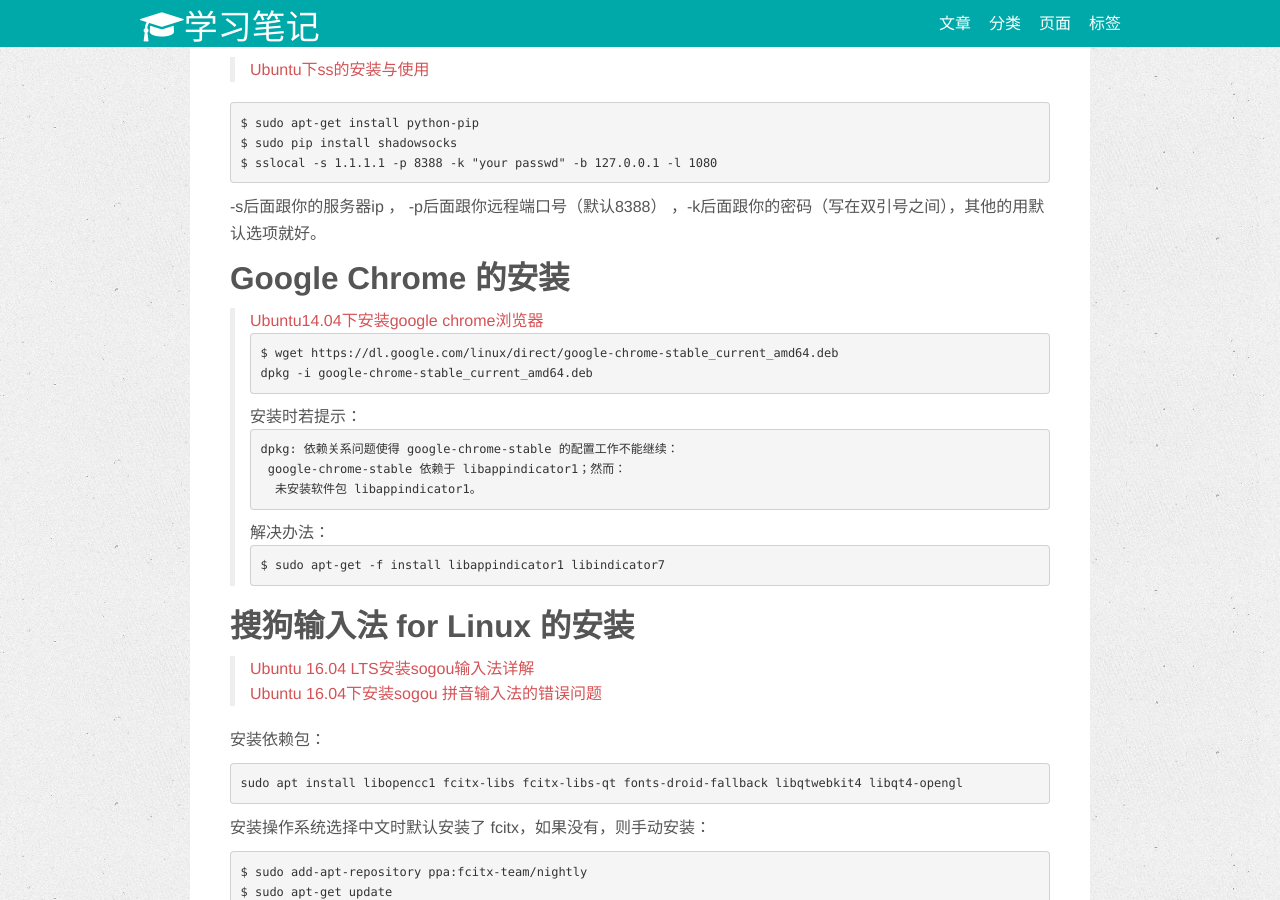
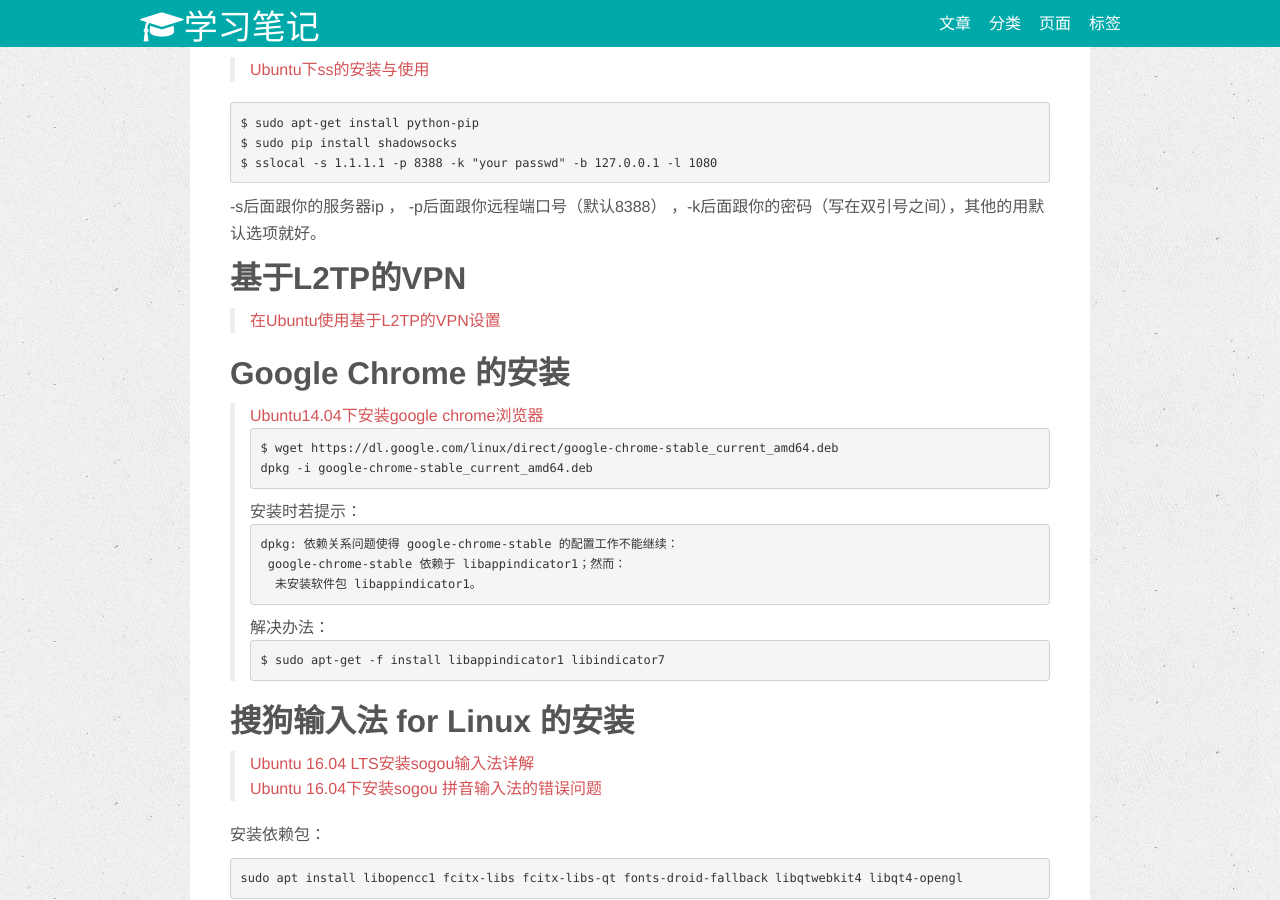
Before and after one commit to wanlp10/wuchao.github.io, a Jekyll site: the page built from _posts/linux_shell/2017-01-01-Ubuntu-Java-Env-Configuration.md, in a window 1280 px wide and 900 px high, scrolled down 11094 px. Built offline with Jekyll 4.4.1, drawn with Linux system fonts in a browser that asks for light colours; nearby versions of some CDN libraries; comment, search, counter and statistics services are not loaded.

Commit message:
initial commit.

````diff
--- a/_posts/linux_shell/2017-01-01-Ubuntu-Java-Env-Configuration.md
+++ b/_posts/linux_shell/2017-01-01-Ubuntu-Java-Env-Configuration.md
@@ -589,6 +589,12 @@ $ sslocal -s 1.1.1.1 -p 8388 -k "your passwd" -b 127.0.0.1 -l 1080
 -s后面跟你的服务器ip ， -p后面跟你远程端口号（默认8388） ，-k后面跟你的密码（写在双引号之间），其他的用默认选项就好。
 
 
+## 基于L2TP的VPN
+
+> [在Ubuntu使用基于L2TP的VPN设置](http://blog.csdn.net/xiaoreqing/article/details/50968467)
+
+
+
 ## Google Chrome 的安装
 > [Ubuntu14.04下安装google chrome浏览器](http://blog.csdn.net/xuwenneng/article/details/52316743)
 ```
````
